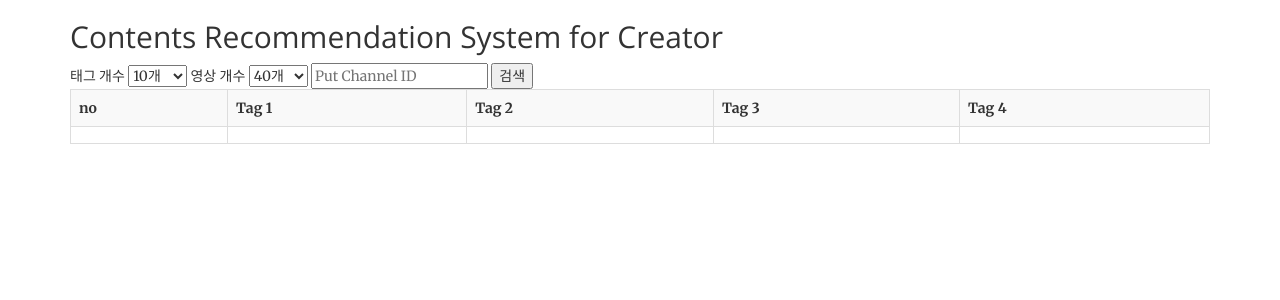
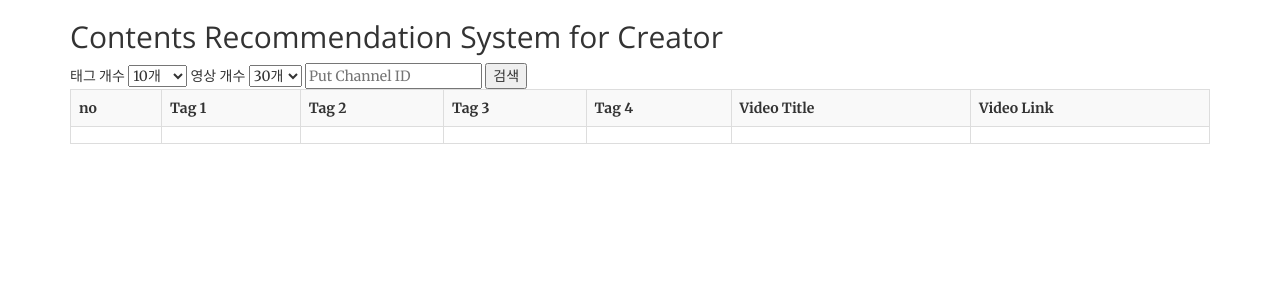
Before and after one commit to 58TANK/Creator-Contents-Recommendation-System, a Django app: page / in a window 1280 px wide. Shown: the top 300 px of the page. Run offline with Django 3.2, Linux system fonts and the light colour scheme; lists and menus that the app fills with data are empty; some libraries are stand-ins or nearby versions.

Commit message:
데모수정

```diff
--- a/Contents-Recommendation-System/board/templates/board/main.html
+++ b/Contents-Recommendation-System/board/templates/board/main.html
@@ -51,9 +51,9 @@
                 </select>
                 영상 개수
                 <select name = "searchvideo" type="text" value="{{searchvideo}}">
-                    <option value = "40" {% if searchvideo == "40"%} selected = "selected"{% endif %}>40개</option>
-                    <option value = "80" {% if searchvideo == "80"%} selected = "selected"{% endif %}>80개</option>
-                    <option value = "120" {% if searchvideo == "120"%} selected = "selected"{% endif %}>120개</option>
+                    <option value = "30" {% if searchvideo == "30"%} selected = "selected"{% endif %}>30개</option>
+                    <option value = "60" {% if searchvideo == "60"%} selected = "selected"{% endif %}>60개</option>
+                    <option value = "90" {% if searchvideo == "90"%} selected = "selected"{% endif %}>90개</option>
                 </select>
                 <input id = "f_keyword" name ="youtubeURL" type="text" placeholder= "Put Channel ID" value = "{{keyword}}" >
                 <button id = "f_submit" type = "submit" value = "검색">검색</button>
@@ -68,6 +68,8 @@
                     <th>Tag 2</th>
                     <th>Tag 3</th>
                     <th>Tag 4</th>
+                    <th>Video Title</th>
+                    <th>Video Link</th>
                 </tr>
                 {% for item in items %}
                     <tr>
@@ -76,6 +78,8 @@
                         <td><a href="javascript:click_tag('{{item.tag2|safe}}');">{{item.tag2|safe}}</a></td>
                         <td><a href="javascript:click_tag('{{item.tag3|safe}}');">{{item.tag3|safe}}</a></td>
                         <td><a href="javascript:click_tag('{{item.tag4|safe}}');">{{item.tag4|safe}}</a></td>
+                        <td><a href="javascript:click_tag('{{item.title|safe}}');">{{item.title|safe}}</a></td>
+                        <td><a href="javascript:click_tag('{{item.link|safe}}');">{{item.link|safe}}</a></td>
                     </tr>
                 {% endfor %}
             </table>
--- a/Contents-Recommendation-System/board/views.py
+++ b/Contents-Recommendation-System/board/views.py
@@ -12,10 +12,10 @@ import requests
 client_id = "vT0sbB55Azv8G7YykLD9"
 client_secret = "dR2M27Ko_X"
 
-API_KEY = "AIzaSyCmXonP88QzDER_pcPSbteleUy9O39_M-g"
+API_KEY = "AIzaSyAj1NUQCImuVLxUhE1QAVRdA2mQizAOaHw"
 pageToken = ""
 videoId_list = []
-#title_column = []
+title_column = []
 tag_column = []
 view_column = []
 select_tag = []
@@ -26,7 +26,7 @@ tag_4 = []
 
 def store_videoId_list(channelID, API_KEY, token):
     response = requests.get(
-        "https://www.googleapis.com/youtube/v3/search?channelId=" + channelID + "&order=date&part=snippet&type=video&maxResults=40&key=" + API_KEY + "&pageToken=" + token)
+        "https://www.googleapis.com/youtube/v3/search?channelId=" + channelID + "&order=date&part=snippet&type=video&maxResults=30&key=" + API_KEY + "&pageToken=" + token)
     json_data = response.json()
     global pageToken
     pageToken = json_data['nextPageToken']
@@ -35,13 +35,13 @@ def store_videoId_list(channelID, API_KEY, token):
     return
 
 def store_video_info(videoId):
-    response = requests.get("https://www.googleapis.com/youtube/v3/videos?key=" + API_KEY + "&fields=items(snippet(tags),statistics(viewCount))&part=snippet,statistics&id=" + videoId)
+    response = requests.get("https://www.googleapis.com/youtube/v3/videos?key=" + API_KEY + "&fields=items(snippet(title,tags),statistics(viewCount))&part=snippet,statistics&id=" + videoId)
     json_data = response.json()
     if json_data['items'][0]['snippet']['tags'] is not None:
-        #title = json_data['items'][0]['snippet']['title']
+        title = json_data['items'][0]['snippet']['title']
         tags = json_data['items'][0]['snippet']['tags']
         view = json_data['items'][0]['statistics']['viewCount']
-        #title_column.append(title)
+        title_column.append(title)
         tag_column.append(','.join(tags))
         view_column.append(view)
     return
@@ -130,7 +130,7 @@ def recommend_tag(request):
             searchNum = "10"
         searchVideo = request.GET.get('searchvideo')
         if (searchVideo is None):
-            searchVideo = "40"
+            searchVideo = "30"
         checkfirst = request.GET.get('checkfirst')
         if(checkfirst is None):
             checkfirst = '0'
@@ -144,18 +144,18 @@ def recommend_tag(request):
 
         # 여기부터 조건문줘서 초기화면, 블로그검색, 카페검색 분류
         if(checkfirst == '1'):
-            if (searchVideo == "40"):
+            if (searchVideo == "30"):
                 store_videoId_list(youtubeURL, API_KEY, pageToken)
-                print("영상40개")
-            elif (searchVideo == "80"):
+                print("영상30개")
+            elif (searchVideo == "60"):
                 store_videoId_list(youtubeURL, API_KEY, pageToken)
                 store_videoId_list(youtubeURL, API_KEY, pageToken)
-                print("영상80개")
-            elif (searchVideo == "120"):
+                print("영상60개")
+            elif (searchVideo == "90"):
                 store_videoId_list(youtubeURL, API_KEY, pageToken)
                 store_videoId_list(youtubeURL, API_KEY, pageToken)
                 store_videoId_list(youtubeURL, API_KEY, pageToken)
-                print("영상120개")
+                print("영상90개")
 
             for i in videoId_list:
                 store_video_info(i)
@@ -171,21 +171,27 @@ def recommend_tag(request):
             result = calculate_idf(tagView_dict, select_tag)
             print("리졀트")
             print(result)
+            # select_tag.append('빅헤드오버워치')
+            # calculate_idf(tagView_dict, select_tag)
+            # select_tag.append('레식')
+            # calculate_idf(tagView_dict, select_tag)
 
             tmplist = []
             if(result == "final"):
                 if len(select_tag) == 1:
                     tmplist.append(
-                        {"no": 1, "tag1": select_tag[0], "tag2": "", "tag3": "", "tag4": ""})
+                        {"no": 1, "tag1": select_tag[0], "tag2": "", "tag3": "", "tag4": "", "title": "",
+                         "link": ""})
                 elif len(select_tag) == 2:
                     tmplist.append(
-                        {"no": 1, "tag1": select_tag[0], "tag2": select_tag[1], "tag3": "", "tag4": ""})
+                        {"no": 1, "tag1": select_tag[0], "tag2": select_tag[1], "tag3": "", "tag4": "",
+                         "title": "", "link": ""})
                 elif len(select_tag) == 3:
                     tmplist.append({"no": 1, "tag1": select_tag[0], "tag2": select_tag[1], "tag3": select_tag[2],
-                                    "tag4": ""})
+                                    "tag4": "", "title": "", "link": ""})
                 elif len(select_tag) == 4:
                     tmplist.append({"no": 1, "tag1": select_tag[0], "tag2": select_tag[1], "tag3": select_tag[2],
-                                    "tag4": select_tag[3]})
+                                    "tag4": select_tag[3], "title": "", "link": ""})
                 context = {
                     'items': tmplist,
                     'keyword': youtubeURL,
@@ -200,7 +206,7 @@ def recommend_tag(request):
                     if len(select_tag) == 0:
                         tag_1.append(val)
                         tmplist.append(
-                            {"no": idx + 1, "tag1": val, "tag2": "", "tag3": "", "tag4": ""})
+                            {"no": idx + 1, "tag1": val, "tag2": "", "tag3": "", "tag4": "", "title": "", "link": ""})
                     elif len(select_tag) == 1:
                         tag_2.append(val)
                         print(tag_1)
@@ -208,33 +214,42 @@ def recommend_tag(request):
                             print(tag_1[idx])
                             print("minsoo")
                             tmplist.append(
-                                {"no": idx + 1, "tag1": select_tag[0], "tag2": val, "tag3": "", "tag4": ""})
+                                {"no": idx + 1, "tag1": select_tag[0], "tag2": val, "tag3": "", "tag4": "", "title": "",
+                                 "link": ""})
                         else:
-                            tmplist.append({"no": idx + 1, "tag1": "", "tag2": val, "tag3": "", "tag4": ""})
+                            tmplist.append({"no": idx + 1, "tag1": "", "tag2": val, "tag3": "", "tag4": "", "title": "",
+                                            "link": ""})
                     elif len(select_tag) == 2:
                         tag_3.append(val)
                         if tag_1[idx] == select_tag[0]:
                             tmplist.append(
-                                {"no": idx + 1, "tag1": select_tag[0], "tag2": "", "tag3": val, "tag4": ""})
+                                {"no": idx + 1, "tag1": select_tag[0], "tag2": "", "tag3": val, "tag4": "", "title": "",
+                                 "link": ""})
                         elif tag_2[idx] == select_tag[1]:
                             tmplist.append(
-                                {"no": idx + 1, "tag1": "", "tag2": select_tag[1], "tag3": val, "tag4": ""})
+                                {"no": idx + 1, "tag1": "", "tag2": select_tag[1], "tag3": val, "tag4": "", "title": "",
+                                 "link": ""})
                         else:
                             tmplist.append(
-                                {"no": idx + 1, "tag1": "", "tag2": "", "tag3": val, "tag4": ""})
+                                {"no": idx + 1, "tag1": "", "tag2": "", "tag3": val, "tag4": "", "title": "",
+                                 "link": ""})
                     elif len(select_tag) == 3:
                         tag_4.append(val)
                         if tag_1[idx] == select_tag[0]:
                             tmplist.append(
-                                {"no": idx + 1, "tag1": select_tag[0], "tag2": "", "tag3": "", "tag4": val})
+                                {"no": idx + 1, "tag1": select_tag[0], "tag2": "", "tag3": "", "tag4": val, "title": "",
+                                 "link": ""})
                         elif tag_2[idx] == select_tag[1]:
                             tmplist.append(
-                                {"no": idx + 1, "tag1": "", "tag2": select_tag[1], "tag3": "", "tag4": val})
+                                {"no": idx + 1, "tag1": "", "tag2": select_tag[1], "tag3": "", "tag4": val, "title": "",
+                                 "link": ""})
                         elif tag_3[idx] == select_tag[2]:
                             tmplist.append(
-                                {"no": idx + 1, "tag1": "", "tag2": "", "tag3": select_tag[2], "tag4": val})
+                                {"no": idx + 1, "tag1": "", "tag2": "", "tag3": select_tag[2], "tag4": val, "title": "",
+                                 "link": ""})
                         else:
-                            tmplist.append({"no": idx + 1, "tag1": "", "tag2": "", "tag3": "", "tag4": val})
+                            tmplist.append({"no": idx + 1, "tag1": "", "tag2": "", "tag3": "", "tag4": val, "title": "",
+                                            "link": ""})
                 else:
                     break
 
@@ -256,7 +271,7 @@ def recommend_tag(request):
 
         else:
             # 초기 화면
-            tmplist = [{"no": "", "tag1": "", "tag2": "", "tag3": "", "tag4": ""}]
+            tmplist = [{"no": "", "tag1": "", "tag2": "", "tag3": "", "tag4": "", "title": "", "link": ""}]
             context = {
                 'items': tmplist
             }
```
